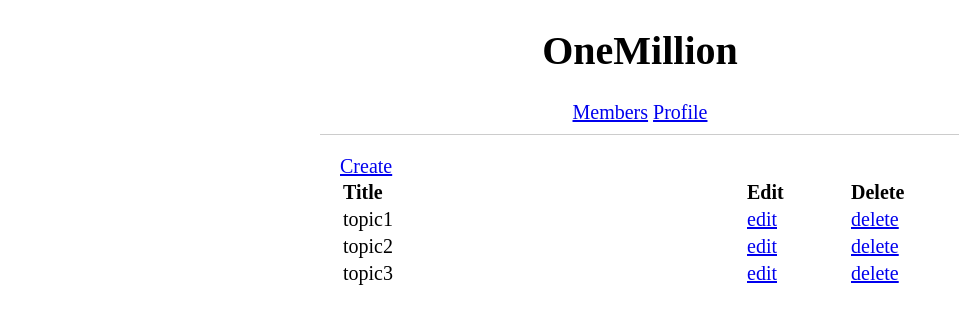
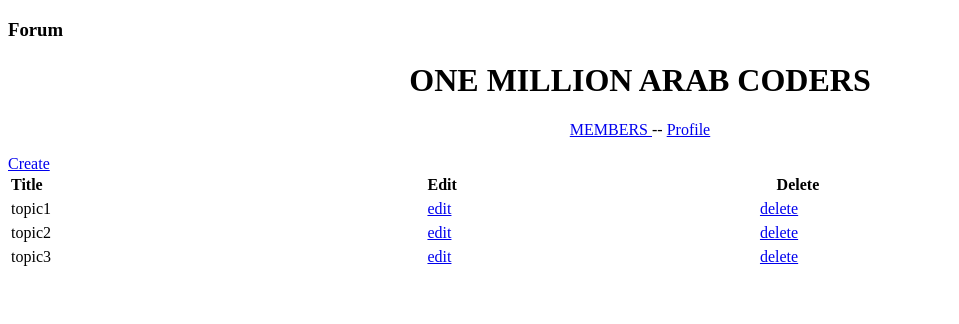
Before and after one commit to makhloufi200/makhlouf, a Python web app: template Forums/templates/index.html in a window 1280 px wide. Shown: the top 324 px of the page, without its empty margins (0-959 px from the left). Run offline with Jinja, Linux system fonts and the light colour scheme; the template is opened without the code that fills it, so the values that code supplies are empty.

Commit message:
Create index file

```diff
--- a/Forums/templates/index.html
+++ b/Forums/templates/index.html
@@ -2,60 +2,19 @@
 <html>
 
 <head>
-    <meta charset="utf-8">
     <title>Forums Workshop</title>
-    <style>
-body {
-    font-size: 20px
-}
-
-.content {
-    max-width: 600px;
-    margin: 0 auto;
-    border-top: 1px solid #ccc;
-    padding: 20px;
-}
-
-table td {
-    min-width: 100px;
-}
-
-    table td:first-child {
-        min-width: 400px;
-    }
-
-thead {
-    text-align: left;
-}
-
-.centered-item {
-    text-align: center;
-    margin: 10px auto;
-}
-
-    </style>
 </head>
 
 <body>
 
-    <div class="centered-item">
-        <h1>OneMillion</h1>
-    </div>
-
-    <div class="centered-item">
-        <a href="#">Members</a>
-
-        <a href="#">Profile</a>
-    </div>
-
-    <div class="content">
+    <h3 align = "left"> Forum  </h3>
+    <h1  align = "center" >ONE MILLION ARAB CODERS</h1>
+    <p align = "center"><a href="#">MEMBERS </a> -- <a href="#"> Profile </a></p>
         <a href="#">Create</a>
 
-        <table>
-
-            <thead>
-                <tr>
-                    <th>
+        <table width="100%" align="left">
+                <tr align="left" width="100%">
+                    <th align="left" width="33%">
                         Title
                     </th>
 
@@ -67,11 +26,10 @@
                         Delete
                     </th>
                 </tr>
-            </thead>
-
-            <tbody>
-            <tr>
-                <td>
+        </table>
+        <table width="100%">
+            <tr align="left" width="100%">
+                <td align="left" width="33%">
                     topic1
                 </td>
 
@@ -83,9 +41,10 @@
                     <a href="#">delete</a>
                 </td>
             </tr>
-
-            <tr>
-                <td>
+        </table>
+        <table width="100%">
+            <tr align="left" width="33%">
+                <td align="left" width="33%">
                     topic2
                 </td>
 
@@ -97,9 +56,10 @@
                     <a href="#">delete</a>
                 </td>
             </tr>
-
+        </table>
+        <table width="100%">
             <tr>
-                <td>
+                <td align="left" width="33%">
                     topic3
                 </td>
 
@@ -111,11 +71,7 @@
                     <a href="#">delete</a>
                 </td>
             </tr>
-
-            </tbody>
         </table>
-    </div>
-
 </body>
 
 </html>
```
